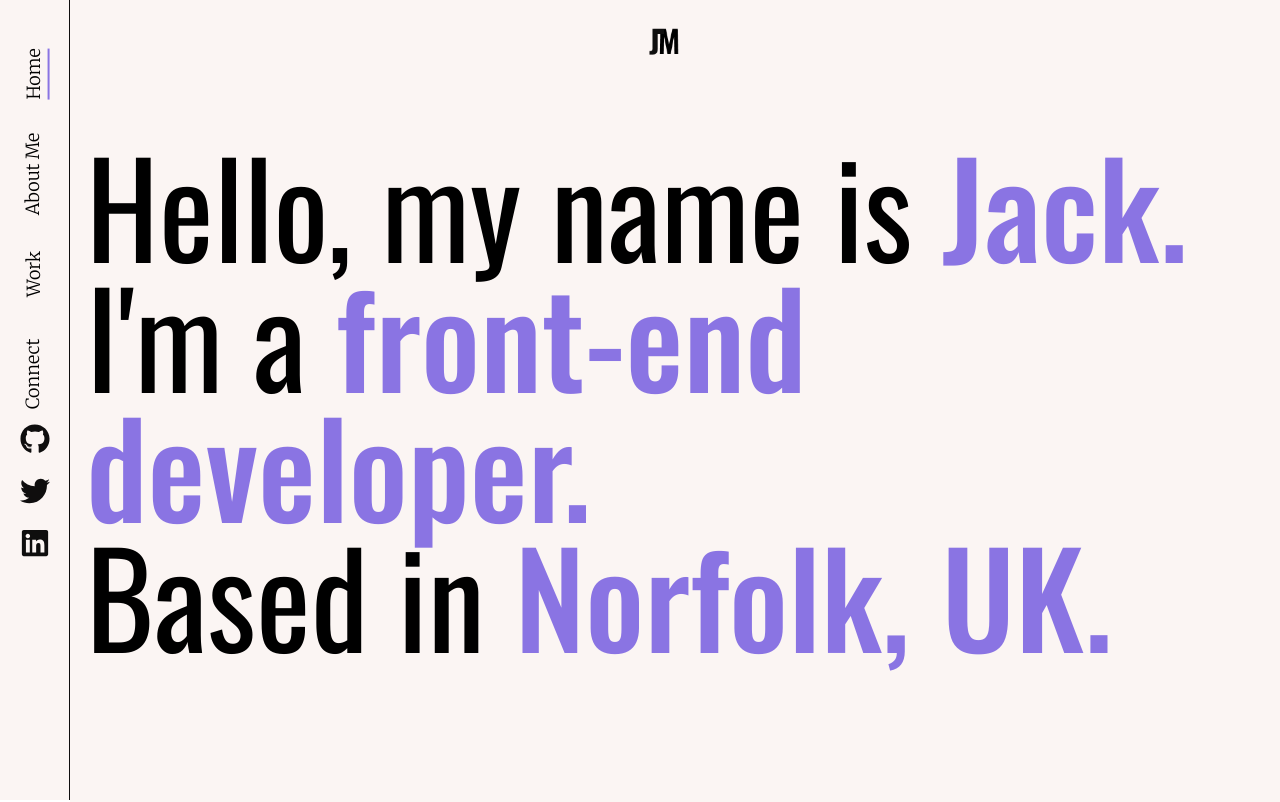
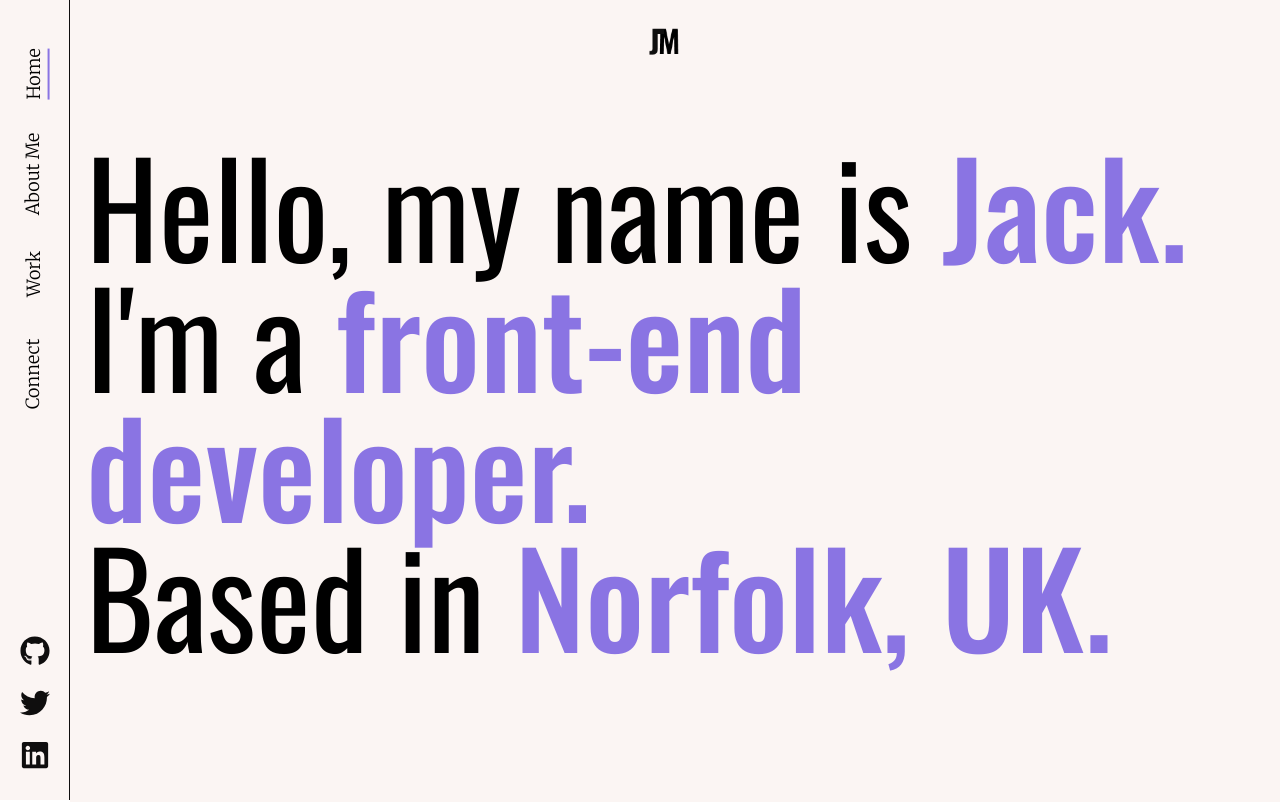
Before and after one commit to JackMorre/2024-website-portfolio, a React (Vite) app: page / in a window 1280 px wide. Shown: the top 802 px of the page. Built offline with nearby package versions, Linux system fonts and the light colour scheme.

Commit message:
updating placement of socials componant

```diff
--- a/src/pages/Layout.jsx
+++ b/src/pages/Layout.jsx
@@ -30,7 +30,7 @@ export default function Layout() {
   useEffect(function () {}, []);
   return (
     <main
-      className={` h-screen ${
+      className={` h-screen bg-light ${
         desktopMode
           ? `w-[calc(100vw-50px)] xl:w-[calc(100vw-70px)] ml-auto `
           : "w-full"
--- a/src/pages/componants/aside/Aside.jsx
+++ b/src/pages/componants/aside/Aside.jsx
@@ -11,7 +11,7 @@ export default function Aside() {
         <div
           className={` ${
             desktopMode
-              ? "w-[50px] xl:w-[70px] fixed z-30  border-r-[1px] border-dark top-0 left-0"
+              ? "w-[50px] xl:w-[70px] fixed z-30  border-r-[1px] border-dark top-0 left-0 justify-between"
               : "fixed top-0 right-0 w-5/6 shadow-[-0px_0px_50px_10px_#0F0E0E] pt-16 z-40 bg-light"
           } h-screen flex flex-col bg-light`}
         >
```
